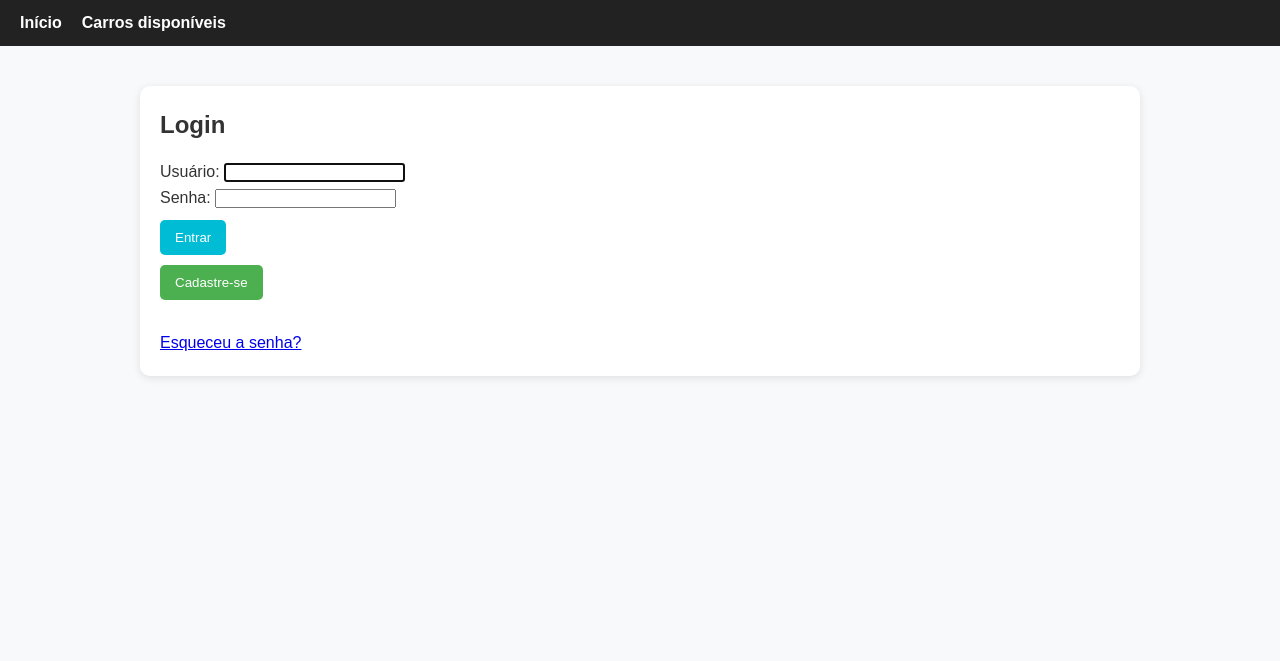
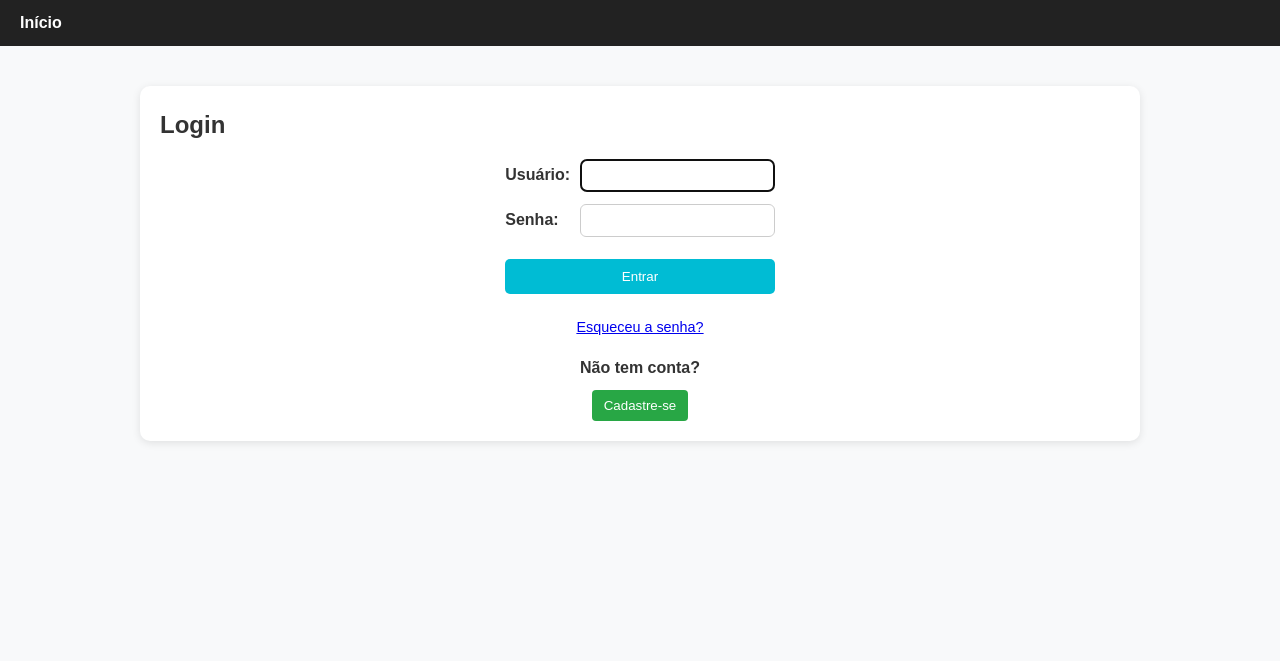
Before and after one commit to ma7teus/ProgWeb_INF1407, a Django app: page /usuarios/login/ in a window 1280 px wide. Shown: the top 661 px of the page. Run offline with Django 5.2, Linux system fonts and the light colour scheme.

Commit message:
Ajustando estilos das páginas de login e signup

```diff
--- a/meu_projeto/static/css/styles.css
+++ b/meu_projeto/static/css/styles.css
@@ -5,12 +5,14 @@
   box-sizing: border-box;
 }
 
+
 /* Fonte e cores padrão */
 body {
   font-family: Arial, sans-serif;
   background-color: #f8f9fa;
   color: #333;
   line-height: 1.6;
+
 }
 
 /* Navbar */
@@ -93,6 +95,101 @@ button {
   font-weight: 100;
 }
 
+.login-container{
+  display: flex;
+}
+
+.login-form {
+  display: flex;
+  flex-direction: column;
+  max-width: 300px;
+  margin: 0 auto;
+}
+
+.login-form p {
+  margin-bottom: 12px;
+}
+
+.login-form label {
+  display: inline-block;
+  width: 70px;      /* largura fixa para todos os labels */
+  font-weight: bold;
+}
+
+.login-form input {
+  flex: 1;          /* ocupa o resto do espaço */
+  padding: 8px;
+  border: 1px solid #ccc;
+  border-radius: 6px;
+}
+
+.signup-form {
+  display: flex;
+  flex-direction: column;
+  max-width: 300px;
+  margin: 0 auto;
+}
+
+.signup-form p {
+  margin-bottom: 8px;
+}
+
+.signup-form label {
+  display: inline-block;
+  width: 200px;      /* largura fixa para todos os labels */
+  font-weight: bold;
+}
+
+.signup-form input {
+  flex: 1;          /* ocupa o resto do espaço */
+  padding: 8px;
+  border: 1px solid #ccc;
+  border-radius: 6px;
+  width: 100%;
+}
+
+.signup-form span {
+  display: flex;
+  color: rgb(119, 119, 119);
+  font-size: 0.85em;
+}
+
+.btn-primary {
+  background-color: #007bff;
+  border: none;
+  padding: 8px 12px;
+  color: white;
+  border-radius: 4px;
+  cursor: pointer;
+}
+
+.btn-success {
+  background-color: #28a745;
+  border: none;
+  padding: 8px 12px;
+  color: white;
+  border-radius: 4px;
+  cursor: pointer;
+}
+
+.error-msg {
+  color: red;
+  margin-top: 10px;
+}
+
+.extra-options {
+  text-align: center;
+  margin-top: 20px;
+}
+
+.forgot-link {
+  font-size: 0.9em;
+}
+
+.signup-text {
+  margin-top: 15px;
+  font-weight: bold;
+}
 
 
 footer {
--- a/meu_projeto/templates/base.html
+++ b/meu_projeto/templates/base.html
@@ -15,10 +15,10 @@
     <nav>
       <ul>
         <li><a href="{% url 'home' %}">Início</a></li>
+        {% if user.is_authenticated %}
         <li>
           <a href="{% url 'carros:disponiveis' %}">Carros disponíveis</a>
         </li>
-        {% if user.is_authenticated %}
         <li><a href="{% url 'carros:alugados' %}">Alugados</a></li>
         {% endif %}
 
--- a/meu_projeto/usuarios/templates/usuarios/login.html
+++ b/meu_projeto/usuarios/templates/usuarios/login.html
@@ -4,20 +4,30 @@
 
 {% block content %}
   <h2>Login</h2>
-  <form method="post">
-    {% csrf_token %}
-    {{ form.as_p }}
-    <div>
+  <div class="login-container">
+    <form method="post" class="login-form">
+      {% csrf_token %}
+      {{ form.as_p }}
+
       <button type="submit">Entrar</button>
+
+      {% if form.errors %}
+        <p class="error-msg">Usuário ou senha incorretos.</p>
+      {% endif %}
     </form>
-      <form method="get" action="{% url 'usuarios:signup' %}">
-      <button type="submit" class="button button-success">Cadastre-se</button>
-    </form>
-    </div>
-  {% if form.errors %}
-    <p style="color:red;">Usuário ou senha incorretos.</p>
-  {% endif %}
-  <p><a href="{% url 'password_reset' %}">Esqueceu a senha?</a></p>
+  </div>
+
+  <div class="extra-options">
+    <p><a href="{% url 'password_reset' %}" class="forgot-link">Esqueceu a senha?</a></p>
+
+    <p class="signup-text">
+      Não tem conta?
+      <form method="get" action="{% url 'usuarios:signup' %}" style="display:inline;">
+        <button type="submit" class="btn-success">Cadastre-se</button>
+      </form>
+    </p>
+  </div>
+
 
 
 {% endblock %}
--- a/meu_projeto/usuarios/templates/usuarios/signup.html
+++ b/meu_projeto/usuarios/templates/usuarios/signup.html
@@ -5,7 +5,7 @@
 {% block content %}
   <h2>Criar conta</h2>
 
-  <form method="post">
+  <form method="post" class="signup-form">
     {% csrf_token %}
     {{ form.as_p }}
     <button type="submit">Registrar</button>
```
